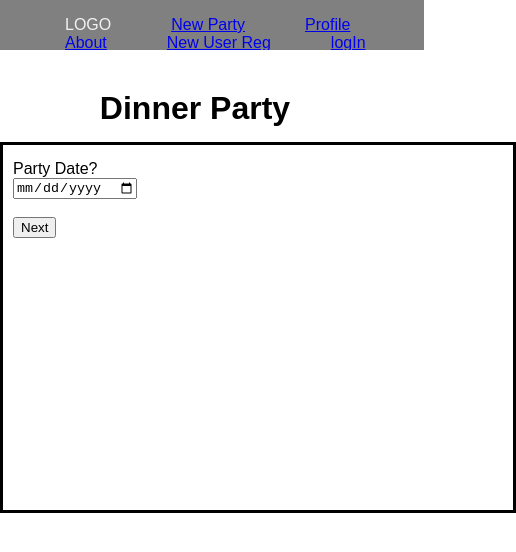
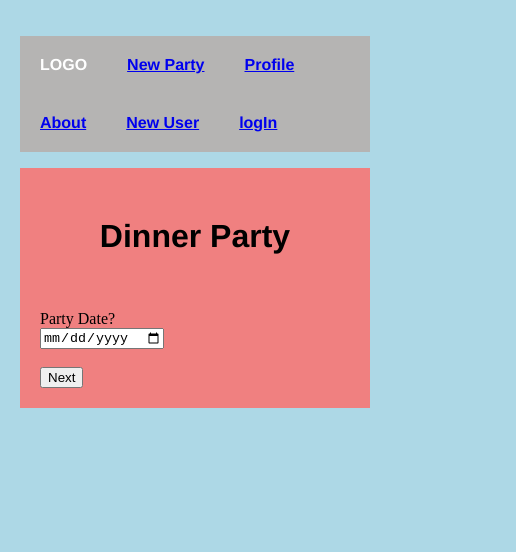
Before and after one commit to brarian/new-party-app, a React (Create React App) app: page /new-party in a window 390 px wide. Shown: the top 552 px of the page, 516 px wide, since content can reach past the window. Built offline with nearby package versions, Linux system fonts and the light colour scheme.

Commit message:
responsive

```diff
--- a/src/components/about.js
+++ b/src/components/about.js
@@ -4,13 +4,13 @@ class About extends React.Component {
 	render() {
 		return (
 			<div>
-				<h1>About this App</h1>
 				<div className="party-box">
+					<h1>About this App</h1>
 					<h1> This app is going to help you plan a party! </h1>
 					<div>
-							Lorem ipsum dolor sit amet, consectetur adipiscing elit,
-							sed do eiusmod tempor incididunt ut labore et dolore magna aliqua.
-							Ut enim ad minim veniam.
+						Lorem ipsum dolor sit amet, consectetur adipiscing elit,
+						sed do eiusmod tempor incididunt ut labore et dolore magna aliqua.
+						Ut enim ad minim veniam.
 					</div>
 				</div>
 			</div>
--- a/src/components/login.js
+++ b/src/components/login.js
@@ -28,8 +28,8 @@ class Login extends React.Component {
     }
     return (
       <div>
+        <div className="party-box">
         <h1>Sign Into Your Account</h1>
-        <div className="party-box">
           <section className="login-style">
             <label> username</label>
             <input type="email" name="email" onChange = {this.onChange.bind(this)} required/>
--- a/src/components/navigation-bar.js
+++ b/src/components/navigation-bar.js
@@ -9,12 +9,12 @@ import Profile from './user-profile';
 const NavigationBar = () => (
   <div>
     <nav className="navigation" role="navigation">
-      <ul className="menu-items">
+      <ul className="header">
         <li>LOGO </li>
         <li><Link to="/new-party" >New Party </Link></li>
         <li><Link to="/profile" >Profile </Link></li>
         <li><Link to="/about"  >About </Link></li>
-        <li><Link to="/newUser"  >New User Reg</Link></li>
+        <li><Link to="/newUser"  >New User</Link></li>
         <li><Link to="/logIn"   >logIn </Link></li>
       </ul>
     </nav>
--- a/src/components/new-user-registration.js
+++ b/src/components/new-user-registration.js
@@ -23,8 +23,9 @@ class NewUserRegistration extends React.Component {
 	render() {
 		return (
 			<div>
+				<div className="party-box">
 				<h1>Create a New Account</h1>
-				<div className="party-box">
+
 					<section className="login-style">
 						<label> First Name</label>
 						<input type="text" name="first"  onChange = {this.onChange} required/>
--- a/src/components/newParty.js
+++ b/src/components/newParty.js
@@ -52,7 +52,7 @@ class NewParty extends React.Component {
 		// const {name, date, time } = this.state;
 			return (
 				<div>
-					<div className="heading-text">
+					<div className="party-box">
 						<h1>Dinner Party</h1>
 					</div>
 					<Questions number={this.state.number} onChange={this.onChange.bind(this)} handleButtonClick={this.handleButtonClick.bind(this)}/>
--- a/src/components/user-profile.js
+++ b/src/components/user-profile.js
@@ -5,8 +5,8 @@ class Profile extends React.Component {
 	render() {
 		return (
 			<div>
+				<div className="party-box">
 				<h1>Profile</h1>
-                <div className="party-box">
 					<h1></h1>
 					<ul>
 						<div> Name: {this.props.name}</div>
--- a/src/index.css
+++ b/src/index.css
@@ -1,3 +1,4 @@
+/* * {box-sizing: border-box;}
 body {
   margin: 0;
   padding: 0;
@@ -51,10 +52,70 @@ body {
   float: right;
   margin-top: -44px;
   padding-right: 10px;
-}
+} */
 
 h1{
   padding-top: 15px;
   text-align: center;
   margin: 15px;
 }
+
+
+body {
+  display: grid;
+  grid-template-rows: 100fr, 300fr;
+  grid-template-columns: 200px, 200px;
+  grid-template-areas:
+    "header"
+    "party-box";
+  background-color: lightblue;
+  padding: 20px;
+  margin: 0;
+}
+
+h1, h2, p, ul, li {
+  font-family: Helvetica, Arial, sans-serif;
+}
+
+/* h1 {
+  color: blue;
+  background-color: lightcoral;
+} */
+
+ul.header li {
+  grid-area: "header";
+  display: inline;
+  list-style-type: none;
+  margin: 0;
+}
+
+ul.header {
+  background-color: #b5b4b3;
+  padding: 0;
+}
+
+ul.header li {
+  color: #FFF;
+  font-weight: bold;
+  text-decoration: none;
+  padding: 20px;
+  display: inline-block;
+}
+
+.party-box {
+  grid-area: "party-box";
+  background-color: lightcoral;
+  padding: 20px;
+}
+
+/*
+.party-box h2 {
+  padding: 0;
+  margin: 0;
+}
+.party-box li {
+  margin-bottom: 10px;
+}
+
+.active {
+  background-color: #827e7b; */
```
Lines whose indentation alone changed are shown as unchanged.
